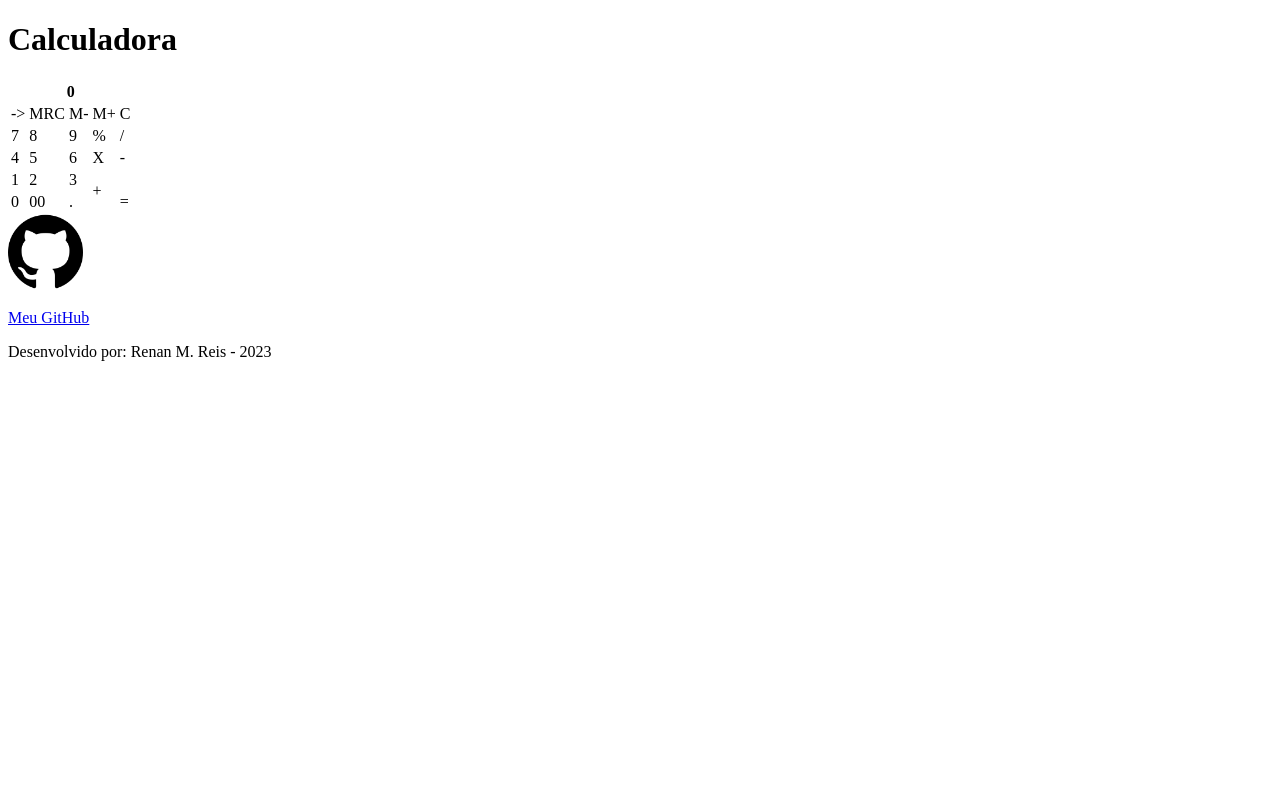
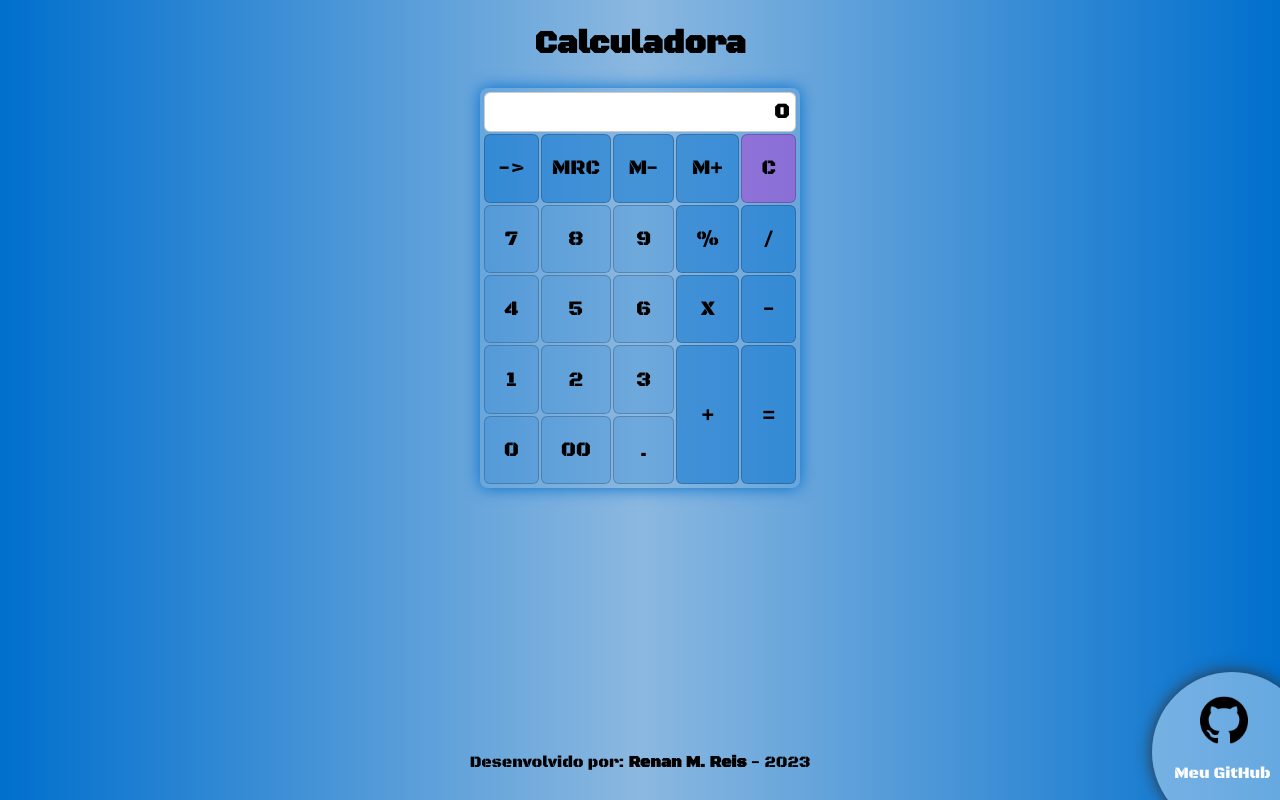
Before and after one commit to renanreisdev/Calculator, a plain HTML site: page index.html in a window 1280 px wide. Drawn offline with Linux system fonts and the light colour scheme.

Commit message:
created all stylling in css

```diff
--- a/assets/css/style.css
+++ b/assets/css/style.css
@@ -0,0 +1,170 @@
+* {
+    margin: 0;
+    padding: 0;
+    box-sizing: border-box;
+    font-family: 'Black Ops One', cursive;
+}
+
+body {
+    background: rgb(0,111,205);
+    background: linear-gradient(90deg, rgb(0,111,205) 0%, rgb(139, 184, 224) 50%, rgb(0,111,205) 100%);
+}
+
+header {
+    padding: 1.5em 0;
+    text-align: center;
+}
+
+section {
+    display: flex;
+    justify-content: center;
+    width: 100vw;
+}
+
+section table {
+    width: 20em;
+    height: 25em;
+    padding: 0.1em;
+
+    border-radius: 0.5em;
+    box-shadow: 0 0 1em rgba(0,111,205,1);
+}
+
+table th {
+    padding: 0.3em;
+
+    border: 1px solid rgba(0, 0, 0, 0.2);
+    border-radius: 0.3em;
+    background-color: #FFF;
+    text-align: right;
+    font-size: 1.3em;
+}
+
+.button {
+    width: 4em;
+
+    border: 1px solid rgba(0, 0, 0, 0.2);
+    border-radius: 0.3em;
+    background-color: rgba(0,111,205,0.2);
+    text-align: center;
+    cursor: pointer;
+    font-size: 1.3em;
+}
+
+.button-arrow,
+.button-mrc,
+.button-mDecrease,
+.button-mSum,
+.button-divide,
+.button-percent,
+.button-x,
+.button-decrease,
+.button-sum,
+.button-equal {
+    background-color: rgba(0,111,205,0.5);
+}
+
+.button-c {
+    background-color: rgba(169, 56, 210, 0.5);
+}
+
+.button:hover {
+    transition: 0.4s;
+    background-color: rgba(0,111,205,0.8);
+}
+
+.button-c:hover {
+    transition: 0.4s;
+    background-color: rgba(169, 56, 210, 0.8);
+}
+
+.github {
+    text-decoration: none;
+    color: #FFF;
+}
+
+.github div {
+    position: fixed;
+    bottom: -2em;
+    right: -2em;
+    display: flex;
+    flex-direction: column;
+    align-items: center;
+
+    width: 10em;
+    height: 10em;
+    border-radius: 50%;
+    background-color: rgba(255, 255, 255, 0.4);
+    box-shadow: 0 0 1em #333;
+}
+
+.github div:hover {
+    background-color: rgba(255, 255, 255, 1);
+    transition: 0.6s;
+    color: #000;
+}
+
+.github div img {
+    width: 30%;
+    height: auto;
+    margin: 1.5em 1em 1.2em 0;
+}
+
+.github div p {
+    margin-right: 1.2em;
+}
+
+footer {
+    position: absolute;
+    bottom: 0;
+    width: 100vw;
+    height: 3em;
+
+    text-align: center;
+}
+
+@media (max-width: 560px) {
+    .github div {
+        width: 6em;
+        height: 6em;
+    }
+
+    .github div img {
+        width: 50%;
+        margin: 0.7em 1.5em 1em 0;
+    }
+
+    .github div:hover {
+        width: 10em;
+        height: 10em;
+    }
+
+    .github div:hover img {
+        transition: 0.6s;
+        width: 30%;
+        margin: 1.5em 1em 1.2em 0;
+    }
+}
+
+@media (max-width: 430px) {
+    .github div {
+        width: 3.8em;
+        height: 3.8em;
+    }
+
+    .github div img {
+        width: 30%;
+        margin: 0.5em 1.7em 1em 0;
+    }
+
+    .github div:hover {
+        width: 10em;
+        height: 10em;
+    }
+
+    .github div:hover img {
+        transition: 0.6s;
+        width: 30%;
+        margin: 1.5em 1em 1.2em 0;
+    }
+}
--- a/index.html
+++ b/index.html
@@ -5,6 +5,8 @@
     <meta http-equiv="X-UA-Compatible" content="IE=edge">
     <meta name="viewport" content="width=device-width, initial-scale=1.0">
     <title>Calculadora</title>
+    <link href="https://fonts.googleapis.com/css2?family=Black+Ops+One&display=swap" rel="stylesheet">
+    <link rel="stylesheet" href="./assets/css/style.css">
 </head>
 <body>
     <header>
@@ -18,41 +20,45 @@
             </thead>
             <tbody>
                 <tr>
-                    <td>-></td>
-                    <td>MRC</td>
-                    <td>M-</td>
-                    <td>M+</td>
-                    <td>C</td>
+                    <td class="button button-arrow">-></td>
+                    <td class="button button-mrc">MRC</td>
+                    <td class="button button-mDecrease">M-</td>
+                    <td class="button button-mSum">M+</td>
+                    <td class="button button-c">C</td>
                 </tr>
                 <tr>
-                    <td>7</td>
-                    <td>8</td>
-                    <td>9</td>
-                    <td>%</td>
-                    <td>/</td>
+                    <td class="button button-7">7</td>
+                    <td class="button button-8">8</td>
+                    <td class="button button-9">9</td>
+                    <td class="button button-percent">%</td>
+                    <td class="button button-divide">/</td>
                 </tr>
                 <tr>
-                    <td>4</td>
-                    <td>5</td>
-                    <td>6</td>
-                    <td>X</td>
-                    <td>-</td>
+                    <td class="button button-4">4</td>
+                    <td class="button button-5">5</td>
+                    <td class="button button-6">6</td>
+                    <td class="button button-x">X</td>
+                    <td class="button button-decrease">-</td>
                 </tr>
                 <tr>
-                    <td>1</td>
-                    <td>2</td>
-                    <td>3</td>
-                    <td rowspan="2">+</td>
+                    <td class="button button-1">1</td>
+                    <td class="button button-2">2</td>
+                    <td class="button button-3">3</td>
+                    <td rowspan="2" class="button button-sum">+</td>
+                    <td rowspan="2" class="button button-equal">=</td>
                 </tr>
                 <tr>
-                    <td>0</td>
-                    <td>00</td>
-                    <td>.</td>
-                    <td rowspan="2">=</td>
+                    <td class="button button-0">0</td>
+                    <td class="button button-00">00</td>
+                    <td class="button button-dot">.</td>
                 </tr>
             </tbody>
         </table>
     </section>
+
+    <footer>
+        <p>Desenvolvido por: <strong>Renan M. Reis</strong> - 2023</p>
+    </footer>
 
     <a href="https://github.com/renanreisdev" class="github">
         <div>
@@ -60,9 +66,5 @@
             <p>Meu GitHub</p>
         </div>
     </a>
-
-    <footer>
-        <p>Desenvolvido por: Renan M. Reis - 2023</p>
-    </footer>
 </body>
 </html>
```
